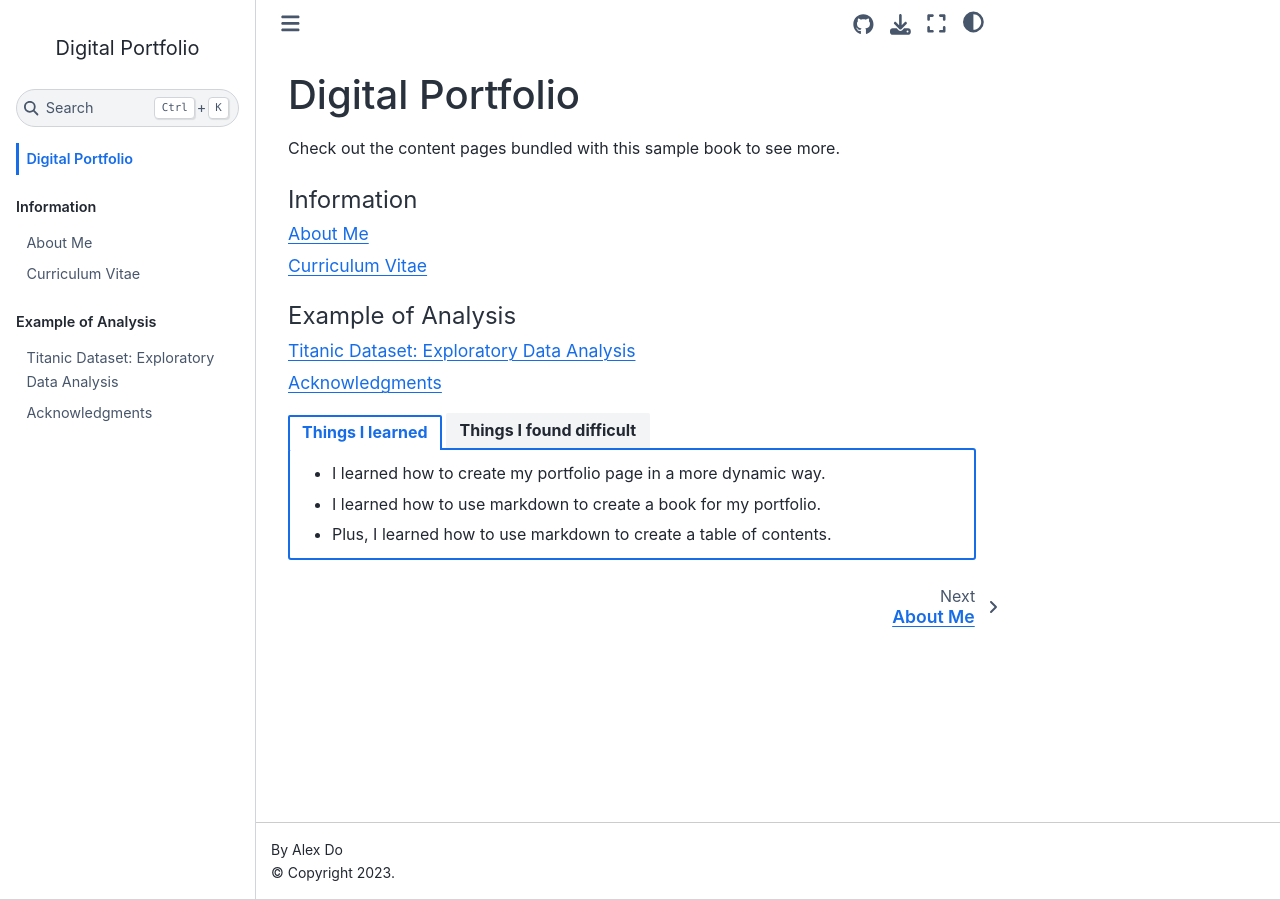
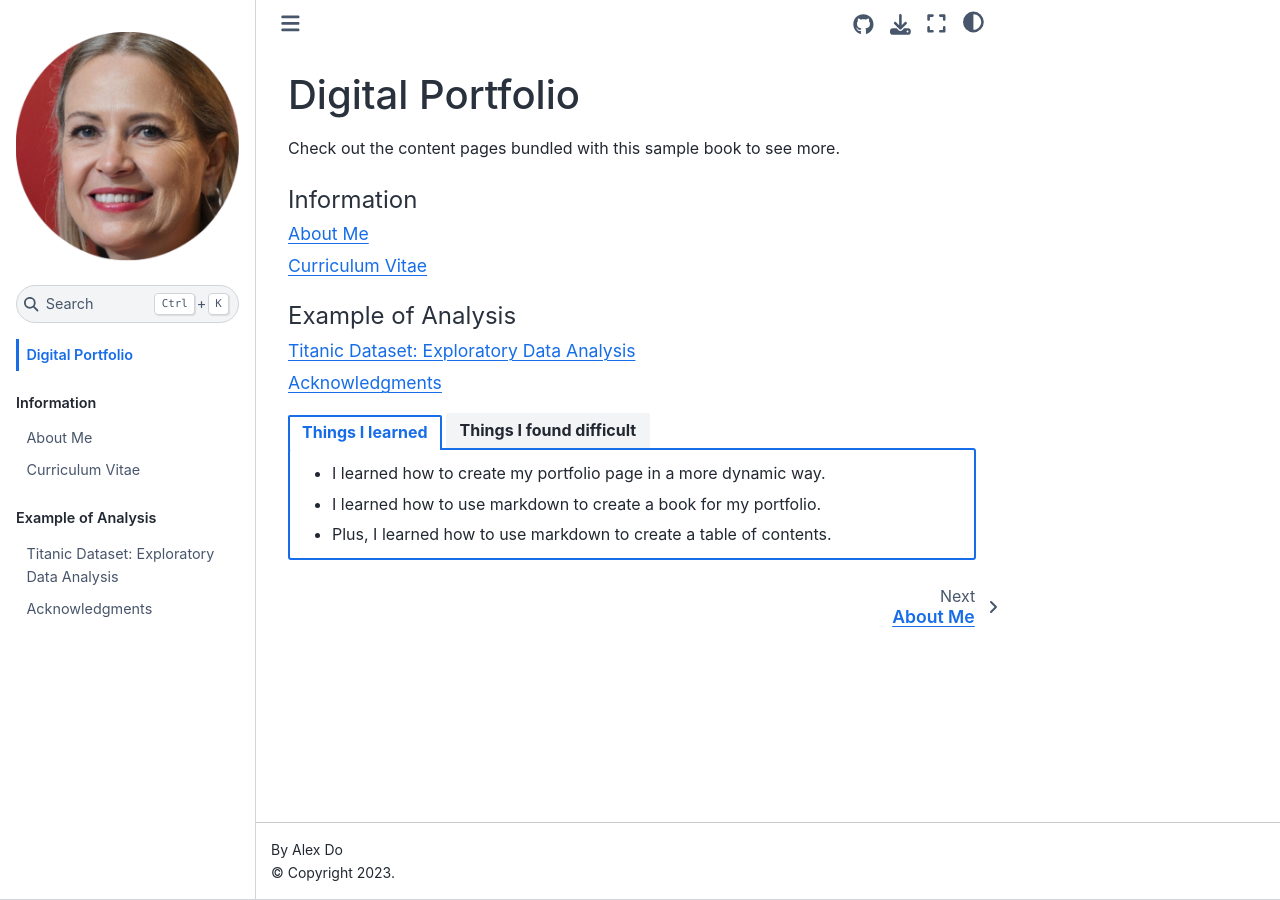
Before and after one commit to kursad-can/digital-portfolio, a Jupyter Book: the page built from intro.md, in a window 1280 px wide. Built offline with Jupyter Book 1.0.4 settings and Sphinx 7.4.7 and the Sphinx Book theme 1.1.4, drawn with Linux system fonts in a browser that asks for light colours.

Commit message:
updated profile photo path and code hidings

```diff
--- a/_config.yml
+++ b/_config.yml
@@ -3,7 +3,7 @@
 
 title: Digital Portfolio
 author: Alex Do
-logo: ../student-a8/AlexDo-files/profile-picture.png
+logo: profile-picture.png
 
 # Force re-execution of notebooks on each build.
 # See https://jupyterbook.org/content/execute.html
```
Also changed, not shown: analysis_example.ipynb, profile-picture.png (added).
